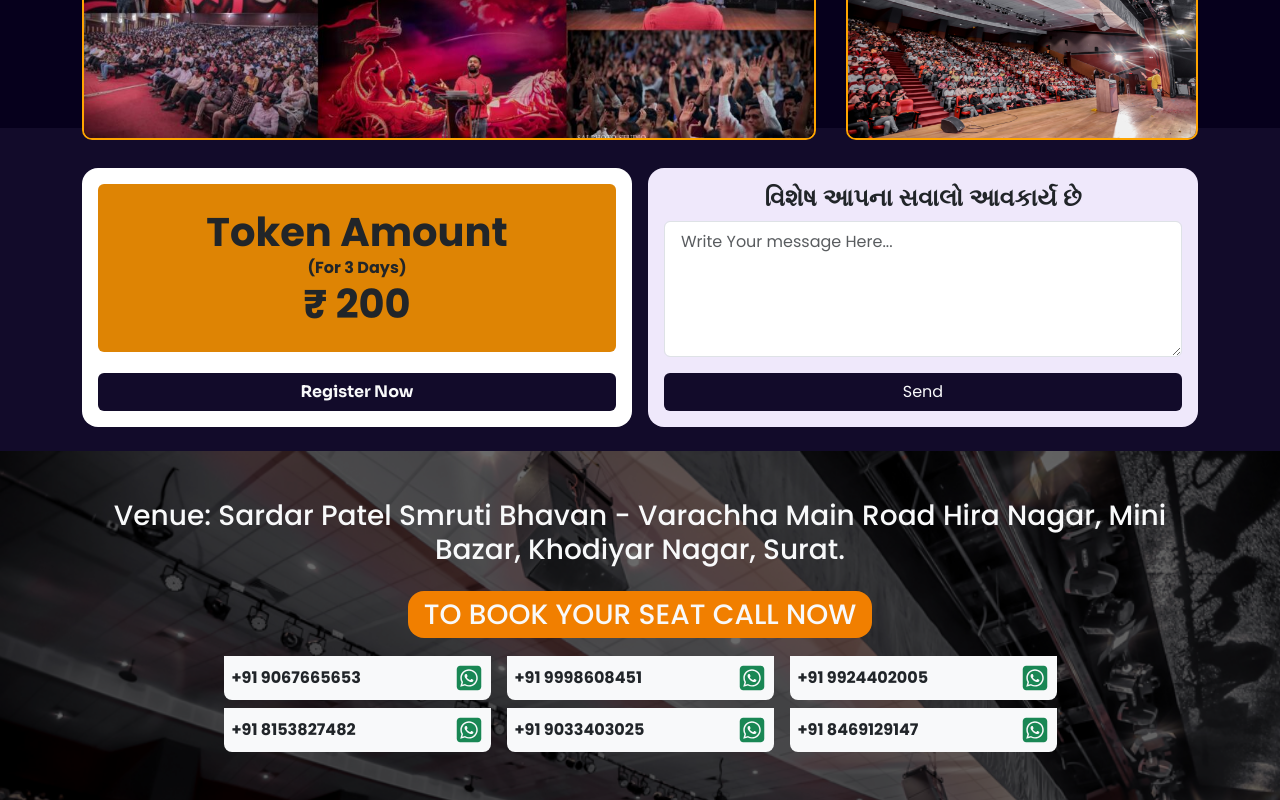
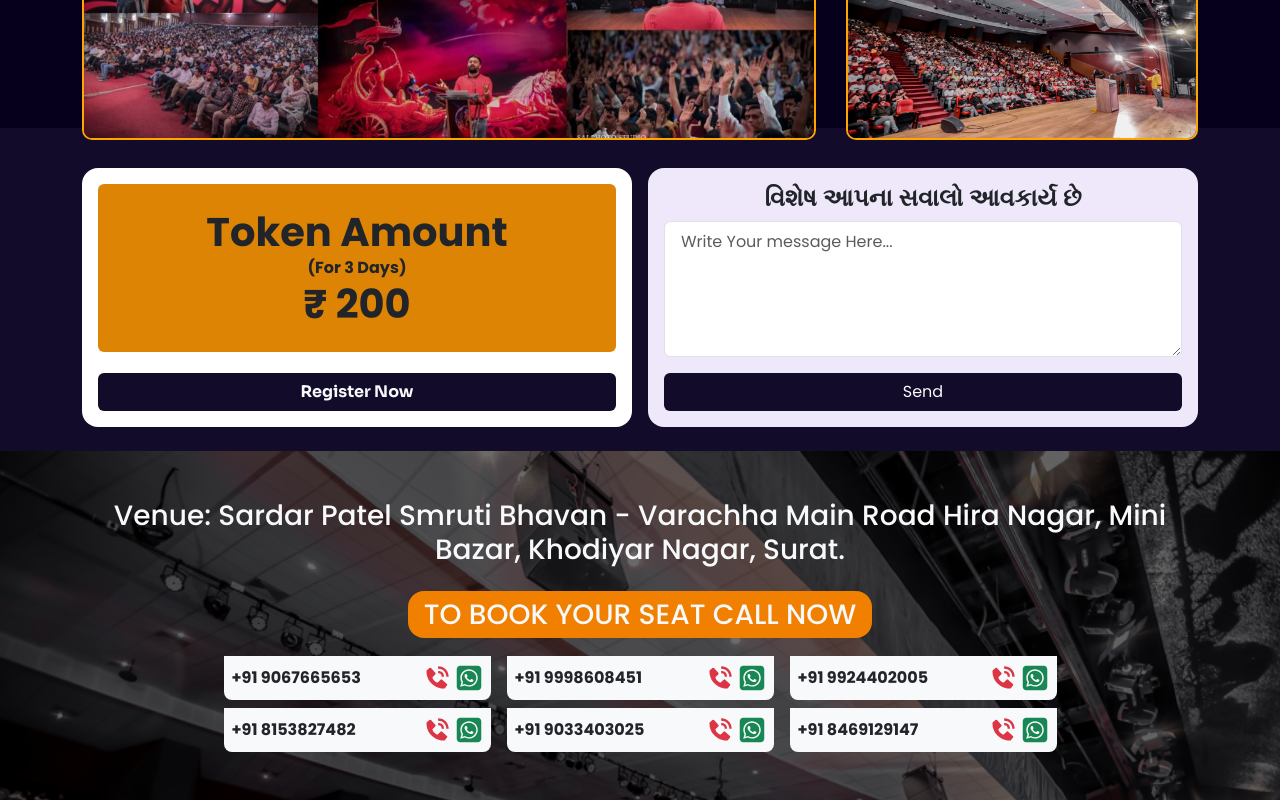
Before and after one commit to surbhi2911/bhagwadgita, a React (Create React App) app: page / in a window 1280 px wide. Shown: the part 4162-4962 px from the top of the page. Built offline with nearby package versions, Linux system fonts and the light colour scheme; a web font is replaced by a local one.

Commit message:
call add in footer

```diff
--- a/src/Components/Footer.jsx
+++ b/src/Components/Footer.jsx
@@ -1,4 +1,5 @@
 import React from 'react';
+import { BiSolidPhoneCall } from 'react-icons/bi';
 import { FaSquareWhatsapp } from 'react-icons/fa6';
 
 function Footer() {
@@ -33,13 +34,17 @@ function Footer() {
                         {phoneNumbers.map((column, colIndex) => (
                             <div key={colIndex} className="col-12 col-md-6 col-lg-3">
                                 {column.map((number, rowIndex) => (
-                                    <div key={rowIndex} className='bg-light text-dark p-2 fw-bold rounded-3 rounded-top-0  mt-lg-2 mt-1 d-flex align-items-center justify-content-between'>
+                                    <div key={rowIndex} className='bg-light text-dark p-2 fw-bold rounded-3 rounded-top-0 mt-lg-2 mt-1 d-flex align-items-center justify-content-between'>
+                                        <div className='text-dark'>
+                                            {`+91 ${number}`}
+                                        </div>
+                                        <div className='d-flex'>
                                             <div
-                                            className='cursor-pointer'
+                                                className='text-danger fs-3 d-flex align-items-center justify-content-center ms-1 cursor-pointer'
                                                 onClick={() => makeCall(number)}
                                                 style={{ cursor: 'pointer' }}
                                             >
-                                            {`+91 ${number}`}
+                                                <BiSolidPhoneCall />
                                             </div>
                                             <div
                                                 className='text-success fs-3 d-flex align-items-center justify-content-center ms-1 cursor-pointer'
@@ -47,6 +52,7 @@ function Footer() {
                                                 style={{ cursor: 'pointer' }}
                                             >
                                                 <FaSquareWhatsapp />
+                                            </div>
                                         </div>
                                     </div>
                                 ))}
```
Lines whose indentation alone changed are shown as unchanged.
